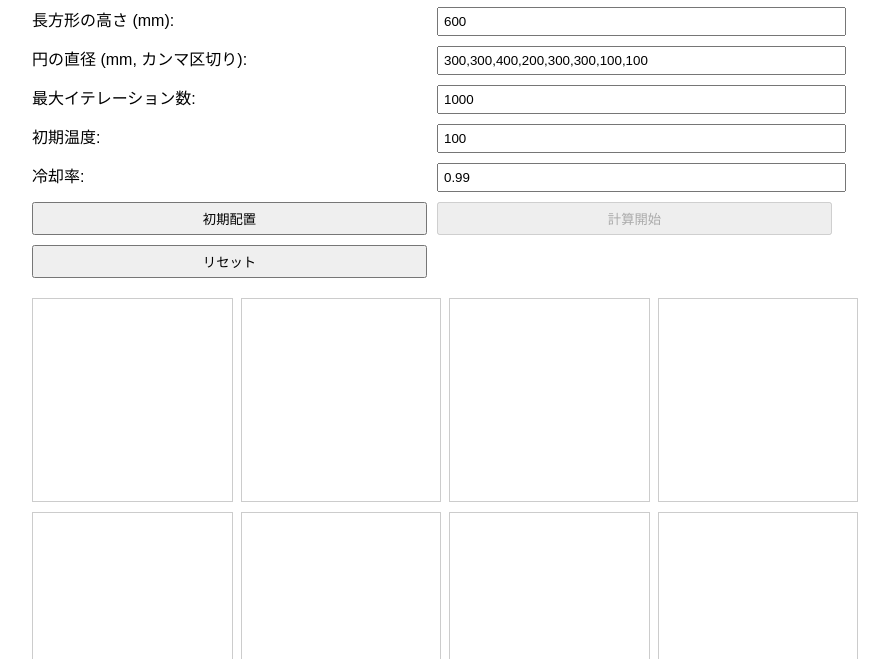
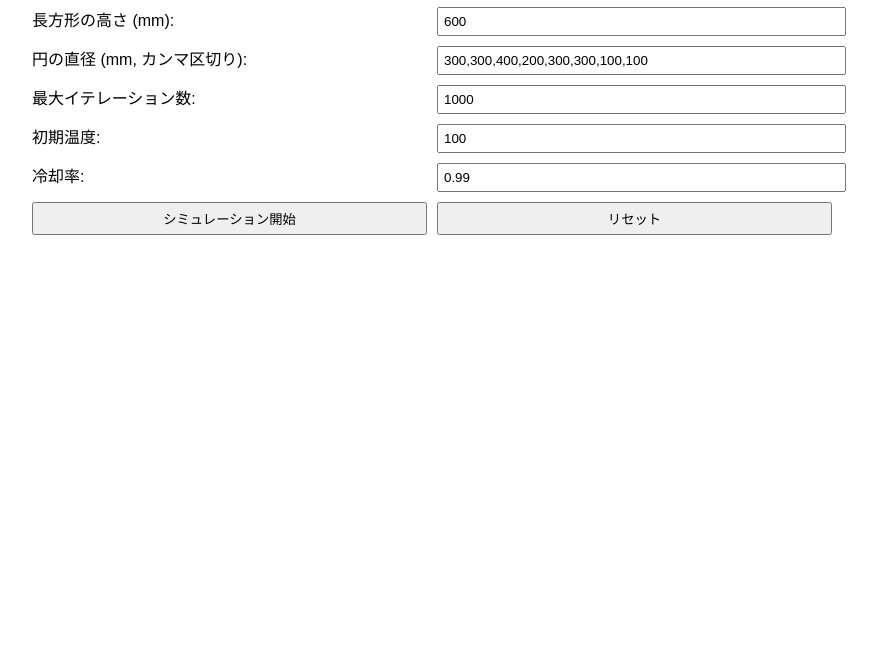
Before and after one commit to ohano3/ohano3.github.io, a plain HTML site: page index.html in a window 1280 px wide. Shown: the part 141-800 px from the top of the page, without its empty margins (208-1097 px from the left). Drawn offline with Linux system fonts and the light colour scheme.

Commit message:
初期配置ボタン削除

```diff
--- a/index.html
+++ b/index.html
@@ -69,8 +69,7 @@
         <label for="cooling-rate">冷却率:</label>
         <input type="number" id="cooling-rate" min="0.1" max="0.99" step="0.01" value="0.99">
 
-        <button id="init-btn">初期配置</button>
-        <button id="start-btn">計算開始</button>
+        <button id="start-btn">シミュレーション開始</button>
         <button id="reset-btn">リセット</button>
     </div>
 
@@ -82,7 +81,6 @@
 
 <script>
     const simulationsContainer = document.getElementById('simulations-container');
-    const initBtn = document.getElementById('init-btn');
     const startBtn = document.getElementById('start-btn');
     const resetBtn = document.getElementById('reset-btn');
     const resultMessage = document.getElementById('result-message');
@@ -135,9 +133,8 @@
     }
 
     function startSimulations() {
-        if (simulations.some(sim => sim.isSimulating)) {
-            return;
-        }
+        createSimulations();
+        initializeSimulations();
 
         simulations.forEach(sim => {
             sim.isSimulating = true;
@@ -253,13 +250,8 @@
         return true;
     }
 
-    initBtn.addEventListener('click', () => {
-        createSimulations();
-        initializeSimulations();
-    });
-
     startBtn.addEventListener('click', startSimulations);
-    startBtn.disabled = true;
+    startBtn.disabled = false;
 
     resetBtn.addEventListener('click', () => {
         simulations.forEach(sim => {
@@ -271,8 +263,8 @@
         startBtn.disabled = true;
     });
 
-    // 初期化
-    createSimulations();
+    // 初期化の削除
+    // createSimulations();
 </script>
 </body>
 </html>
```
